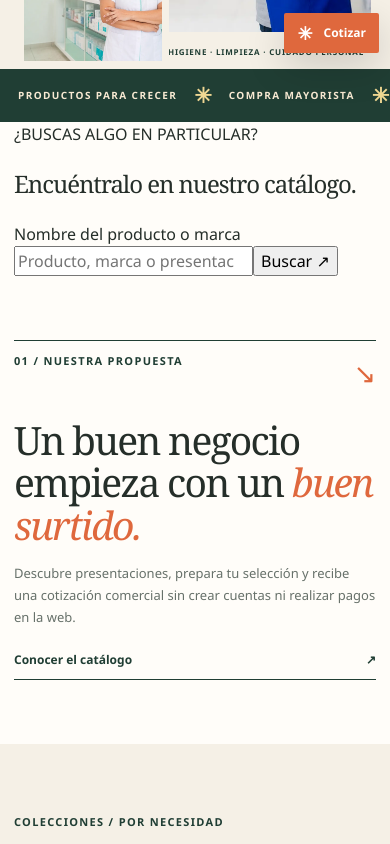
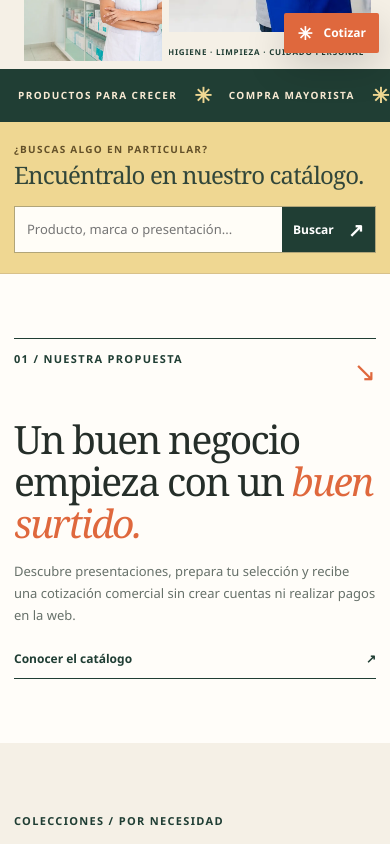
Before and after one commit to DanielRiojas611/merly-import-web, a Next.js app: page / in a window 390 px wide. Shown: the part 780-1624 px from the top of the page. Built offline with nearby package versions, Linux system fonts and the light colour scheme; no server answers; the database is empty.

Commit message:
style(v3): add editorial product search and campaign detail hierarchy

```diff
--- a/app/editorial-home.css
+++ b/app/editorial-home.css
@@ -392,3 +392,32 @@
 @media(prefers-reduced-motion:reduce){
  .merly-editorial *{scroll-behavior:auto!important;animation-duration:.01ms!important;transition-duration:.01ms!important}
 }
+
+/* Search and CMS-compatible editorial details */
+.merly-editorial .ed-sr-only{position:absolute!important;width:1px;height:1px;padding:0;margin:-1px;overflow:hidden;clip:rect(0,0,0,0);white-space:nowrap;border:0}
+.merly-editorial .ed-find{background:#efd792;border-bottom:1px solid #d8c18a;padding:29px 0}
+.merly-editorial .ed-find-grid{display:grid;grid-template-columns:.95fr 1.35fr;gap:36px;align-items:center}
+.merly-editorial .ed-find-grid>div>span{display:block;font-size:10px;letter-spacing:.13em;font-weight:850;color:#635029}
+.merly-editorial .ed-find-grid h2{font-family:var(--ed-serif);font-size:26px;font-weight:400;line-height:1.1;letter-spacing:-.035em;margin:5px 0;color:#31463a}
+.merly-editorial .ed-find form{display:flex;min-width:0;min-height:53px;border:1px solid #b1a579;background:#fffdf7}
+.merly-editorial .ed-find form:focus-within{outline:2px solid var(--ed-forest);outline-offset:2px}
+.merly-editorial .ed-find input{flex:1;min-width:0;border:0;background:transparent;padding:0 18px;color:var(--ed-forest);font-size:14px;outline:0}
+.merly-editorial .ed-find button{border:0;min-width:134px;padding:0 21px;background:var(--ed-forest);color:#fff;font-size:13px;font-weight:850;display:flex;align-items:center;justify-content:space-between;gap:14px}
+.merly-editorial .ed-find button:hover{background:var(--ed-pine)}
+.merly-editorial .ed-find button>span{font-size:19px}
+.merly-editorial .ed-story-program{display:block;font-family:var(--ed-serif);font-size:20px;font-weight:400;color:var(--ed-butter);margin:-7px 0 15px}
+.merly-editorial .ed-logistics-editorial{font-size:13px;line-height:1.5;color:#495f51;max-width:750px;margin:-10px 0 26px}
+@media(max-width:900px){
+ .merly-editorial .ed-find-grid{gap:20px;grid-template-columns:1fr 1.4fr}
+ .merly-editorial .ed-find-grid h2{font-size:22px}
+ .merly-editorial .ed-find button{min-width:98px;padding:0 12px}
+}
+@media(max-width:690px){
+ .merly-editorial .ed-find{padding:20px 0}
+ .merly-editorial .ed-find-grid{grid-template-columns:1fr;gap:13px}
+ .merly-editorial .ed-find-grid h2{font-size:24px}
+ .merly-editorial .ed-find form{min-height:47px}
+ .merly-editorial .ed-find input{font-size:13px;padding:0 12px}
+ .merly-editorial .ed-find button{min-width:93px;padding:0 11px;font-size:12px}
+ .merly-editorial .ed-story-program{font-size:17px}
+}
```
